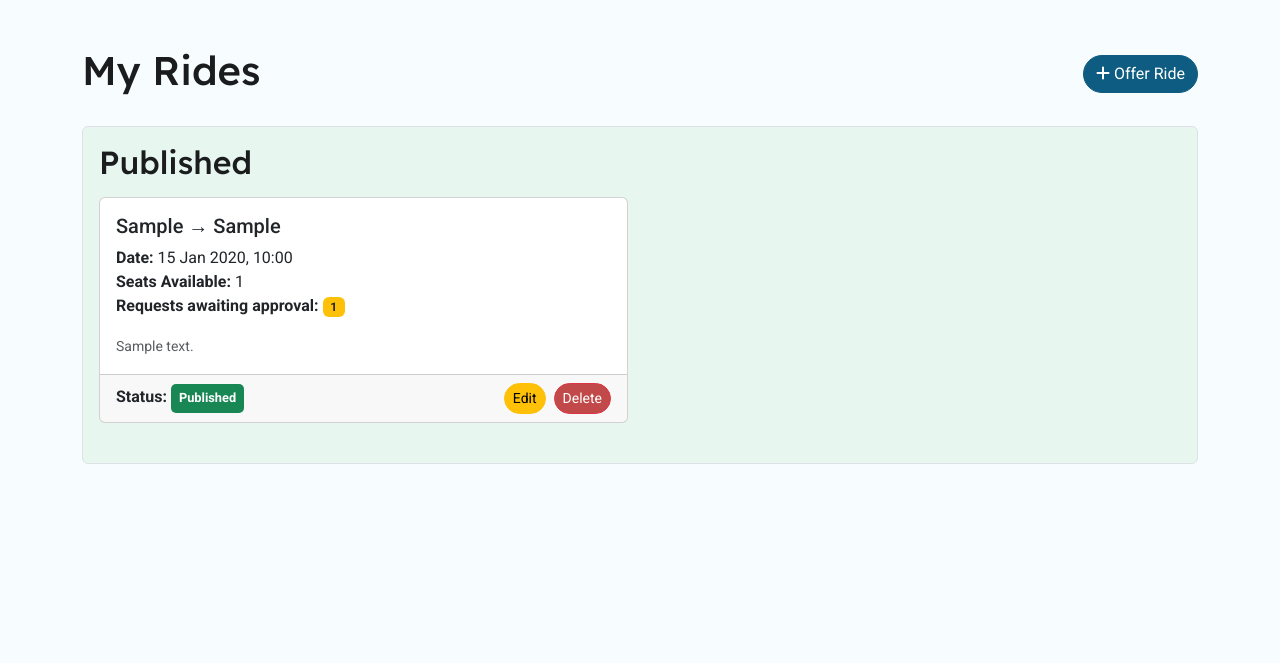
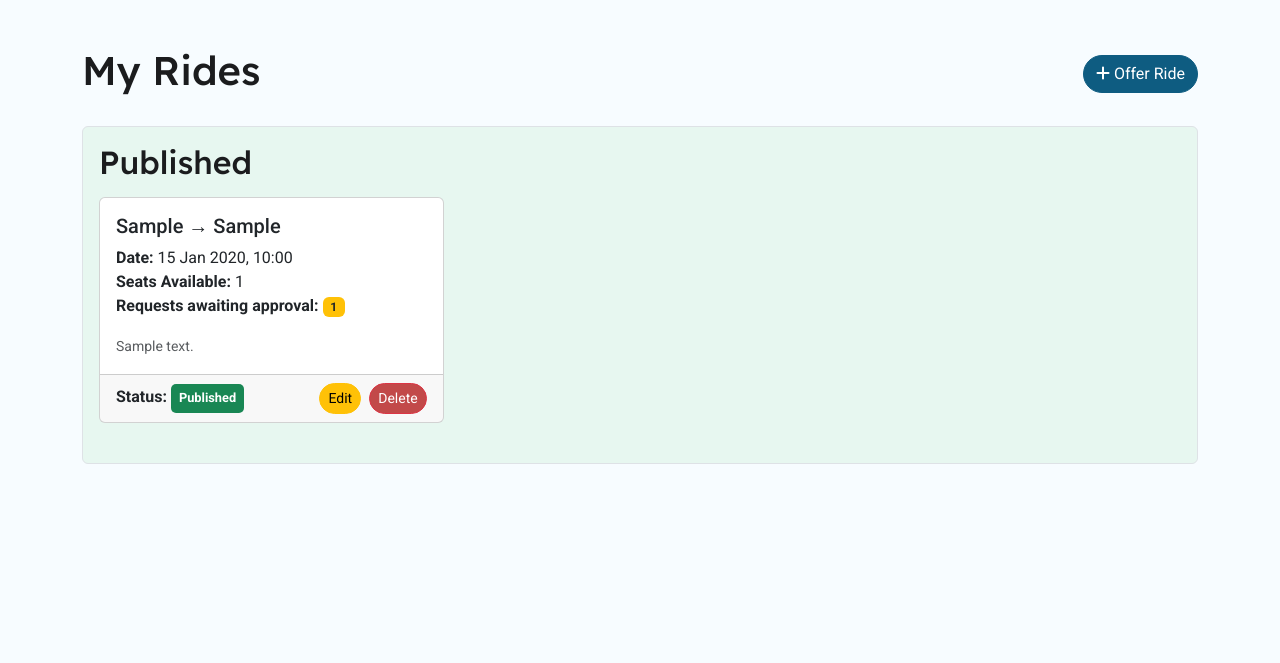
Before and after one commit to wouter-codes/scoot, a Django app: page /my-rides/ in a window 1280 px wide. Shown: the part 76-739 px from the top of the page. Run offline with Django 5.2, Linux system fonts and the light colour scheme; a user stored in the database is signed in; tables that the repository leaves empty hold one stand-in row (values such as "Sample post"); some libraries are stand-ins or nearby versions; some web fonts are replaced.

Commit message:
Comment out profile from navbar and style cards with bootstrap columns

```diff
--- a/rides/templates/rides/_my_ride_card.html
+++ b/rides/templates/rides/_my_ride_card.html
@@ -1,4 +1,4 @@
-<div class="col-12 col-md-6 mb-4">
+<div class="col-12 col-md-6 col-xl-4 mb-4">
     <a href="{% url 'ride_detail' ride.id %}" class="text-decoration-none card-link-wrapper">
         <div class="card h-100">
             <div class="card-body text-dark">
--- a/rides/templates/rides/_ride_request_card.html
+++ b/rides/templates/rides/_ride_request_card.html
@@ -1,4 +1,4 @@
-<div class="col-12 col-md-6 col-lg-4 mb-4">
+<div class="col-12 col-md-6 col-xl-4 mb-4">
     <div class="card h-100">
         <a href="{% url 'ride_detail' ride_request.ride.id %}" class="text-decoration-none card-link-wrapper">
             <div class="card-body text-dark">
--- a/templates/base.html
+++ b/templates/base.html
@@ -112,8 +112,9 @@
                                 <li><a class="dropdown-item" href="{{ my_rides_url }}">My Rides</a></li>
                                 <li><hr class="dropdown-divider"></li>
                                 <li><a class="dropdown-item" href="{{ my_ride_requests_url }}">My Ride Requests</a></li>
+                                <!-- Potential profile drop down for future implementation
                                 <li><hr class="dropdown-divider"></li>
-                                <li><a class="dropdown-item" href="#">My Profile</a></li>
+                                <li><a class="dropdown-item" href="#">My Profile</a></li> -->
                                 <li><hr class="dropdown-divider"></li>
                                 <li><a class="dropdown-item" href="{% url 'account_logout' %}">Log Out</a></li>
                             </ul>
@@ -125,9 +126,10 @@
                         <li class="nav-item d-sm-none">
                             <a class="nav-link {% if request.path == my_ride_requests_url %}active" aria-current="page {% endif %}" href="{{ my_ride_requests_url }}">My Ride Requests</a>
                         </li>
+                        <!-- Potential profile drop down for future implementation
                         <li class="nav-item d-sm-none">
                             <a class="nav-link" href="#">My Profile</a>
-                        </li>
+                        </li> -->
                         <li class="nav-item d-sm-none">
                             <a class="nav-link" href="{% url 'account_logout' %}">Log Out</a>
                         </li>
```
